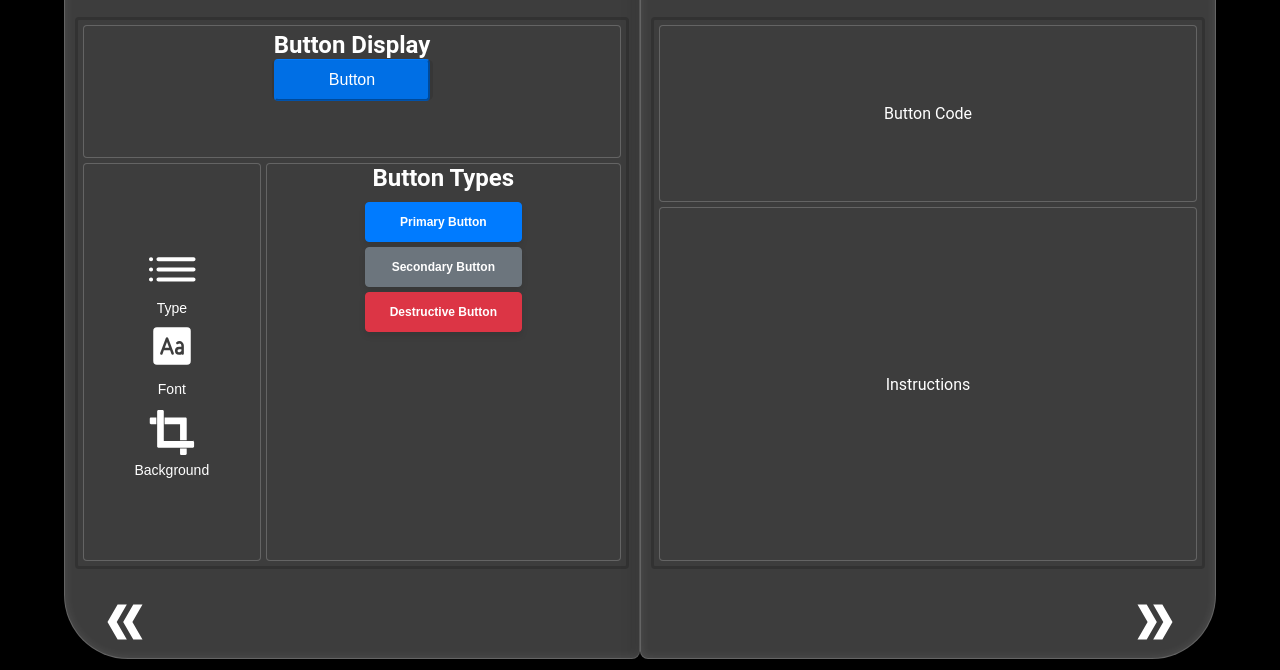
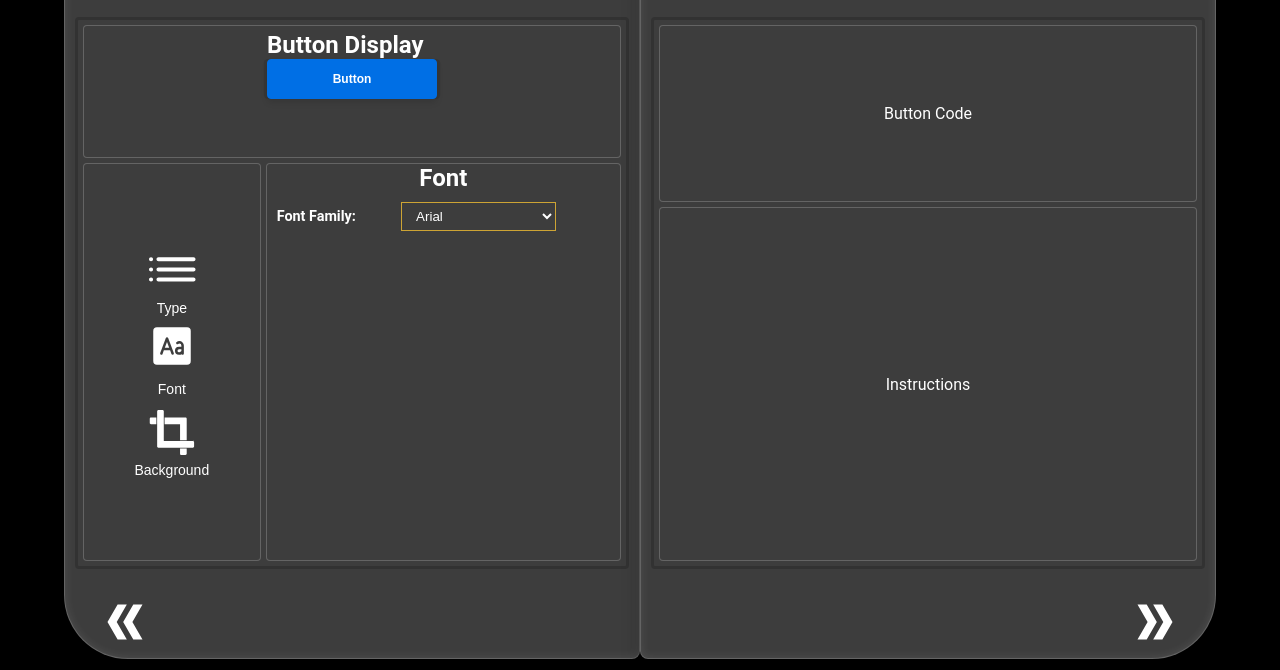
Before and after one commit to Castro19/CustomComponentBuilder, a website: page packages/proto/pages/components/button/buttonPage.html in a window 1280 px wide. Both pictures are taken after a click on the button "Font". Shown: the part 130-800 px from the top of the page. Drawn offline with Linux system fonts and the light colour scheme.

Commit message:
Font-Family Customization Tools

```diff
--- a/packages/proto/pages/components/button/buttonPage.css
+++ b/packages/proto/pages/components/button/buttonPage.css
@@ -22,6 +22,7 @@
   border-radius: 4px;
   font-size: 16px;
   transition: transform 0.3s ease;
+  min-width: 170px;
 }
 
 /* Layer effect using ::before */
@@ -118,17 +119,58 @@
 /* Button List Container */
 .button-type-list {
   display: grid;
-  grid-template-columns: repeat(
-    auto-fill,
-    minmax(80px, 1fr)
-  ); /* Adjust the minmax value as needed */
+  grid-template-columns: 1fr;
   gap: 5px; /* Reduced space between buttons */
+  margin: var(--spacing-sm);
+  width: 70%;
+}
+
+.button-type {
+  font-size: var(--font-size-xs); /* Smaller font size */
+  padding: var(--spacing-xs) var(--spacing-sm); /* Smaller padding */
+}
+
+/* Font Customization */
+.font-customization {
+  display: none;
+}
+
+.font-family-container {
+  display: grid;
+  grid-template-columns: 1fr 2fr;
+  align-items: center;
+  justify-content: center;
+  margin-left: var(--spacing-sm);
+}
+.font-family-title {
+  font-size: var(--font-size-sm);
+  font-weight: bold;
+  margin-right: var(--spacing-sm);
+}
+.font-family-list {
+  display: grid;
+  grid-template-columns: repeat(2, 1fr);
+  gap: var(--spacing-sm);
   margin: var(--spacing-sm);
 }
 
-.button {
-  font-size: var(--font-size-xs); /* Smaller font size */
-  padding: var(--spacing-xs) var(--spacing-sm); /* Smaller padding */
+.font-family-select {
+  padding: var(--spacing-xs) var(--spacing-sm);
+  border: 1px solid var(--color-gold);
+  background: transparent;
+  color: var(--color-white);
+  cursor: pointer;
+  transition: all 0.3s ease;
+}
+
+.font-family-select:hover {
+  background: var(--color-gold);
+  color: var(--color-black);
+}
+
+.font-family-select option {
+  background: var(--color-black);
+  color: var(--color-white);
 }
 
 @media (max-width: 1024px) {
@@ -144,7 +186,7 @@
     flex-direction: column;
     gap: var(--spacing-xs);
   }
-  .button {
+  .button-type {
     font-size: var(--font-size-xs); /* Smaller font size */
   }
   .icon {
--- a/packages/proto/pages/components/button/buttonPage.html
+++ b/packages/proto/pages/components/button/buttonPage.html
@@ -21,7 +21,9 @@
           <div class="grid-item left-page-first-row">
             <div class="button-display-container">
               <p class="button-display-title">Button Display</p>
-              <button id="customButton" class="button-display">Button</button>
+              <button id="customButton" class="button-display button-type">
+                Button
+              </button>
             </div>
           </div>
 
@@ -62,19 +64,42 @@
           <div class="grid-item-customization" id="customization-button-types">
             <h3 class="customization-tools-type-title">Button Types</h3>
             <div class="button-type-list">
-              <button class="button button-primary" id="primaryButton">
+              <button class="button-type button-primary" id="primaryButton">
                 Primary Button
               </button>
-              <button class="button button-secondary" id="secondaryButton">
+              <button class="button-type button-secondary" id="secondaryButton">
                 Secondary Button
               </button>
-              <button class="button button-destructive" id="destructiveButton">
+              <button
+                class="button-type button-destructive"
+                id="destructiveButton"
+              >
                 Destructive Button
               </button>
             </div>
           </div>
+          <div
+            class="grid-item-customization font-customization"
+            id="customization-button-font"
+          >
+            <h3 class="customization-tools-type-title">Font</h3>
+            <div class="font-family-container">
+              <p class="font-family-title">Font Family:</p>
+              <div class="font-family-list">
+                <select class="font-family-select">
+                  <option value="Arial, sans-serif">Arial</option>
+                  <option value="Helvetica, sans-serif">Helvetica</option>
+                  <option value="Georgia, serif">Georgia</option>
+                  <option value="'Times New Roman', serif">
+                    Times New Roman
+                  </option>
+                  <option value="Verdana, sans-serif">Verdana</option>
+                  <option value="'Courier New', monospace">Courier New</option>
+                </select>
+              </div>
+            </div>
+          </div>
         </div>
-
         <div class="footer-container footer-container-left-page">
           <button class="arrow-button">
             <a href="../../tableContents/tableContents.html">
--- a/packages/proto/pages/components/button/buttonPage.js
+++ b/packages/proto/pages/components/button/buttonPage.js
@@ -1,9 +1,26 @@
 // Function to handle click events and log the icon that was clicked
 function showCustomizationTools(iconId) {
-  console.log(`Icon clicked: ${iconId}`);
+  const buttonTypeSection = document.getElementById(
+    "customization-button-types"
+  );
+  const buttonFontSection = document.getElementById(
+    "customization-button-font"
+  );
+
+  buttonTypeSection.style.display = "none";
+  buttonFontSection.style.display = "none";
 
   // For now, just log the clicked icon's ID
   // Later I will extend this to display the customization tools
+  if (iconId === "type-icon") {
+    console.log("Type icon clicked");
+    buttonTypeSection.style.display = "flex";
+    // render the type icon customization tools
+  } else if (iconId === "font-icon") {
+    console.log("Font icon clicked");
+    buttonFontSection.style.display = "flex";
+    // render the font icon customization tools
+  }
 }
 
 // Add event listeners for each icon to ensure all icons log their clicks
@@ -58,3 +75,15 @@ document.addEventListener("DOMContentLoaded", function () {
   // Optional: On initial load, set the default button style
   displayButton.classList.add("button-primary");
 });
+
+document.addEventListener("DOMContentLoaded", function () {
+  const buttonTypes = document.querySelectorAll(".button-type");
+  const fontSelect = document.querySelector(".font-family-select");
+
+  fontSelect.addEventListener("change", function () {
+    const fontFamily = this.value;
+    buttonTypes.forEach((btn) => {
+      btn.style.setProperty("font-family", fontFamily, "important");
+    });
+  });
+});
--- a/packages/proto/pages/components/button/custom-button-styles.css
+++ b/packages/proto/pages/components/button/custom-button-styles.css
@@ -1,5 +1,5 @@
 /* Base button styles */
-.button {
+.button-type {
   font-family: var(--button-font-family);
   font-size: var(--button-font-size);
   font-weight: var(--button-font-weight);
```
